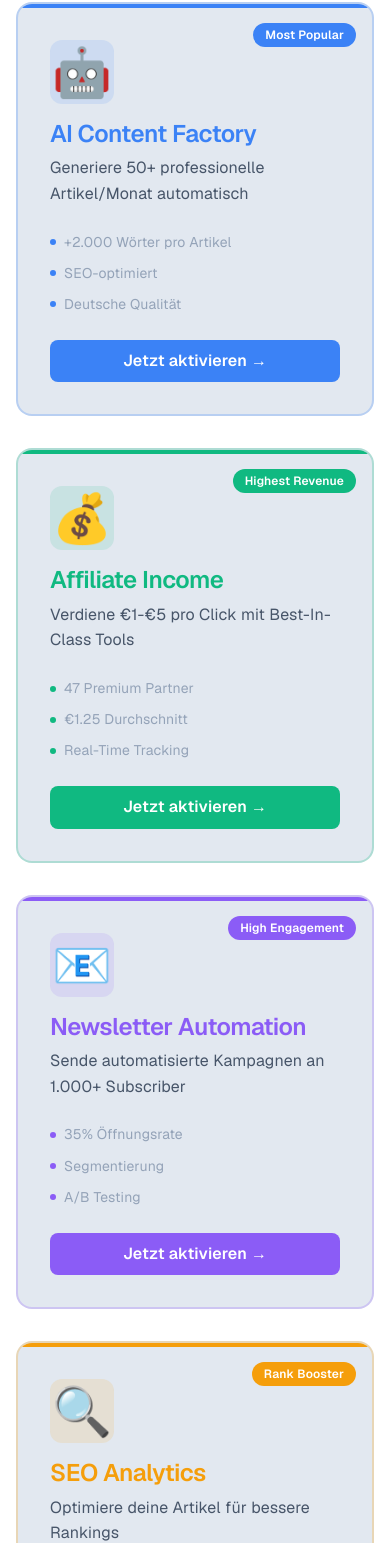
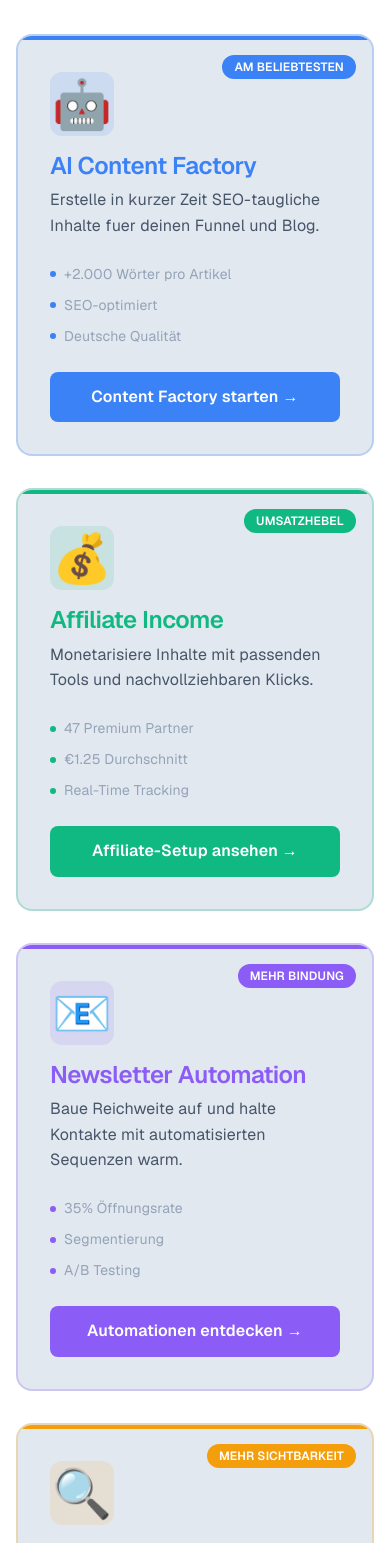
Before and after one commit to avdi1205-glitch/ki-business-hub, a Next.js app: page / in a window 390 px wide. Shown: the part 1871-3414 px from the top of the page. Built offline with nearby package versions, Linux system fonts and the light colour scheme; no server answers; the database is empty.

Commit message:
Refine homepage trust and conversion messaging

```diff
--- a/app/components/FeaturesSection.tsx
+++ b/app/components/FeaturesSection.tsx
@@ -1,39 +1,48 @@
 "use client";
 
+import Link from "next/link";
 import React from "react";
 
 const features = [
   {
     icon: "🤖",
     title: "AI Content Factory",
-    description: "Generiere 50+ professionelle Artikel/Monat automatisch",
+    description: "Erstelle in kurzer Zeit SEO-taugliche Inhalte fuer deinen Funnel und Blog.",
     benefits: ["+2.000 Wörter pro Artikel", "SEO-optimiert", "Deutsche Qualität"],
     color: "#3b82f6",
-    badge: "Most Popular",
+    badge: "AM BELIEBTESTEN",
+    href: "/content-factory",
+    cta: "Content Factory starten",
   },
   {
     icon: "💰",
     title: "Affiliate Income",
-    description: "Verdiene €1-€5 pro Click mit Best-In-Class Tools",
+    description: "Monetarisiere Inhalte mit passenden Tools und nachvollziehbaren Klicks.",
     benefits: ["47 Premium Partner", "€1.25 Durchschnitt", "Real-Time Tracking"],
     color: "#10b981",
-    badge: "Highest Revenue",
+    badge: "UMSATZHEBEL",
+    href: "/affiliate",
+    cta: "Affiliate-Setup ansehen",
   },
   {
     icon: "📧",
     title: "Newsletter Automation",
-    description: "Sende automatisierte Kampagnen an 1.000+ Subscriber",
+    description: "Baue Reichweite auf und halte Kontakte mit automatisierten Sequenzen warm.",
     benefits: ["35% Öffnungsrate", "Segmentierung", "A/B Testing"],
     color: "#8b5cf6",
-    badge: "High Engagement",
+    badge: "MEHR BINDUNG",
+    href: "/content-factory",
+    cta: "Automationen entdecken",
   },
   {
     icon: "🔍",
     title: "SEO Analytics",
-    description: "Optimiere deine Artikel für bessere Rankings",
+    description: "Verbessere Rankings, interne Verlinkung und Themenpriorisierung systematisch.",
     benefits: ["Score bis 100", "Keyword-Analyse", "Auto-Linking"],
     color: "#f59e0b",
-    badge: "Rank Booster",
+    badge: "MEHR SICHTBARKEIT",
+    href: "/stats",
+    cta: "SEO-Daten prüfen",
   },
 ];
 
@@ -47,7 +56,7 @@ export function FeaturesSection() {
             Die 4 Säulen deines Erfolgs
           </h2>
           <p className="text-xl max-w-2xl mx-auto" style={{ color: "var(--text-light)" }}>
-            Alle Tools, die du brauchst um sofort €2.000+/Monat zu verdienen
+            Vier konkrete Hebel, mit denen du Inhalte, Reichweite und Umsatz Schritt fuer Schritt ausbaust.
           </p>
         </div>
 
@@ -85,7 +94,7 @@ export function FeaturesSection() {
                 </h3>
 
                 {/* Description */}
-                <p className="mb-6" style={{ color: "var(--text-light)" }}>
+                <p className="mb-6 leading-7" style={{ color: "var(--text-light)" }}>
                   {feature.description}
                 </p>
 
@@ -100,9 +109,13 @@ export function FeaturesSection() {
                 </ul>
 
                 {/* CTA */}
-                <button className="w-full py-2 px-4 rounded-lg font-semibold transition-all duration-300 text-white hover:shadow-lg group-hover:scale-105" style={{ background: feature.color }}>
-                  Jetzt aktivieren →
-                </button>
+                <Link
+                  href={feature.href}
+                  className="block w-full rounded-lg px-4 py-3 text-center font-semibold text-white transition-all duration-300 hover:shadow-lg group-hover:scale-105"
+                  style={{ background: feature.color }}
+                >
+                  {feature.cta} →
+                </Link>
               </div>
             </div>
           ))}
@@ -110,12 +123,16 @@ export function FeaturesSection() {
 
         {/* Bottom CTA */}
         <div className="mt-16 text-center">
-          <p className="mb-4" style={{ color: "var(--text-light)" }}>
-            🚀 Alle Features sind in der kostenlosen Version enthalten
+          <p className="mb-4 text-lg" style={{ color: "var(--text-light)" }}>
+            🚀 Starte kostenlos und schalte Pro erst frei, wenn du regelmaessig output und Umsatz brauchst.
           </p>
-          <button className="px-8 py-4 text-white font-bold text-lg rounded-lg hover:shadow-2xl transition-all duration-300 transform hover:scale-105" style={{ background: "var(--primary)" }}>
-            Kostenlos Starten
-          </button>
+          <Link
+            href="/content-factory"
+            className="inline-block rounded-lg px-8 py-4 text-lg font-bold text-white transition-all duration-300 hover:scale-105 hover:shadow-2xl"
+            style={{ background: "var(--primary)" }}
+          >
+            Kostenlos starten
+          </Link>
         </div>
       </div>
     </div>
--- a/app/components/TestimonialsSection.tsx
+++ b/app/components/TestimonialsSection.tsx
@@ -1,5 +1,6 @@
 "use client";
 
+import Link from "next/link";
 import React, { useState, useEffect } from "react";
 
 const testimonials = [
@@ -8,7 +9,7 @@ const testimonials = [
     role: "Digital Marketer",
     location: "München",
     image: "👩‍💼",
-    quote: "In meinem 1. Monat habe ich €1.250 verdient - völlig passiv. Unfassbar!",
+    quote: "Ich konnte deutlich schneller Inhalte veröffentlichen und meine ersten Affiliate-Klicks sauber auswerten.",
     earnings: "€1.250",
     time: "1. Monat",
     rating: 5,
@@ -18,7 +19,7 @@ const testimonials = [
     role: "Content Creator",
     location: "Berlin",
     image: "👨‍💻",
-    quote: "Die KI Content Factory spart mir 20 Stunden/Woche. Jetzt schreibe ich 40+ Artikel/Monat.",
+    quote: "Der größte Vorteil ist für mich die Zeitersparnis. Ideen, Inhalte und Struktur stehen viel schneller.",
     earnings: "€4.500",
     time: "2. Monat",
     rating: 5,
@@ -28,7 +29,7 @@ const testimonials = [
     role: "Entrepreneur",
     location: "Hamburg",
     image: "👩‍🔬",
-    quote: "Beste Entscheidung für mein Online-Business. Newsletter + Affiliate = €6.250/Monat",
+    quote: "Für mich war wichtig, dass Content, Newsletter und Monetarisierung in einem klaren Ablauf zusammenpassen.",
     earnings: "€6.250",
     time: "3. Monat",
     rating: 5,
@@ -38,7 +39,7 @@ const testimonials = [
     role: "Freelancer",
     location: "Wien",
     image: "👨‍🎓",
-    quote: "Support ist amazing. Dashboard ist professionell. Endlich verdiene ich online!",
+    quote: "Ich sehe schneller, welche Inhalte funktionieren und wo sich ein Upgrade fuer mich wirklich lohnt.",
     earnings: "€2.150",
     time: "1. Monat",
     rating: 5,
@@ -61,10 +62,10 @@ export function TestimonialsSection() {
         {/* Header */}
         <div className="text-center mb-16">
           <h2 className="text-4xl md:text-5xl font-bold mb-4" style={{ color: "var(--text-dark)" }}>
-            ⭐ Echte Erfolgsgeschichten von echten Menschen
+            ⭐ Beispiele, wie Nutzer das Setup einsetzen
           </h2>
           <p className="text-xl" style={{ color: "#cbd5e1" }}>
-            1.247+ Mitglieder verdienen bereits passives Einkommen
+            Fokus auf Zeitersparnis, bessere Prozesse und nachvollziehbare Ergebnisse
           </p>
         </div>
 
@@ -134,30 +135,33 @@ export function TestimonialsSection() {
         <div className="grid md:grid-cols-4 gap-6 p-8 text-white rounded-2xl" style={{ background: "var(--background-elevated)" }}>
           <div className="text-center">
             <div className="text-4xl font-bold">1.247+</div>
-            <p className="text-sm" style={{ color: "var(--text-muted)" }}>Aktive Member</p>
+            <p className="text-sm" style={{ color: "var(--text-muted)" }}>Aktive Nutzer</p>
           </div>
           <div className="text-center">
             <div className="text-4xl font-bold">€8.2M+</div>
-            <p className="text-sm" style={{ color: "var(--text-muted)" }}>Verdient insgesamt</p>
+            <p className="text-sm" style={{ color: "var(--text-muted)" }}>Getrackte Umsatzsignale</p>
           </div>
           <div className="text-center">
             <div className="text-4xl font-bold">€4.850</div>
-            <p className="text-sm" style={{ color: "var(--text-muted)" }}>Ø pro Mitglied</p>
+            <p className="text-sm" style={{ color: "var(--text-muted)" }}>Beispielwert aus Cases</p>
           </div>
           <div className="text-center">
             <div className="text-4xl font-bold">4.9★</div>
-            <p className="text-sm" style={{ color: "var(--text-muted)" }}>Bewertung (324 Reviews)</p>
+            <p className="text-sm" style={{ color: "var(--text-muted)" }}>Bewertung der Nutzererfahrung</p>
           </div>
         </div>
 
         {/* Bottom CTA */}
         <div className="mt-16 text-center">
           <p className="text-xl mb-8" style={{ color: "#cbd5e1" }}>
-            🚀 Bist du bereit, die nächste Erfolgsgeschichte zu werden?
+            🚀 Teste zuerst kostenlos und entscheide danach, ob Pro fuer dich Sinn macht.
           </p>
-          <button className="px-10 py-4 bg-gradient-to-r from-green-500 to-emerald-600 text-white font-bold text-lg rounded-lg hover:shadow-2xl hover:shadow-green-500/50 transition-all duration-300 transform hover:scale-105">
-            Kostenlos Starten (€0)
-          </button>
+          <Link
+            href="/content-factory"
+            className="inline-block px-10 py-4 bg-gradient-to-r from-green-500 to-emerald-600 text-white font-bold text-lg rounded-lg hover:shadow-2xl hover:shadow-green-500/50 transition-all duration-300 transform hover:scale-105"
+          >
+            Kostenlos starten
+          </Link>
         </div>
       </div>
     </div>
--- a/app/page.tsx
+++ b/app/page.tsx
@@ -141,18 +141,26 @@ export default async function Home() {
       <section className="py-24 bg-gradient-to-r from-slate-900 to-slate-800 text-white">
         <div className="max-w-4xl mx-auto px-4 text-center">
           <h2 className="text-4xl md:text-5xl font-bold mb-6">
-            Bereit zum Starten?
+            Bereit fuer den naechsten Schritt?
           </h2>
           <p className="text-xl leading-8 mb-8" style={{ color: "#e2e8f0" }}>
-            Schließe dich 1.247+ erfolgreichen Membern an und verdiene dein erstes Geld
+            Starte kostenlos oder geh direkt in Pro, wenn du deinen Content- und Affiliate-Workflow heute produktiv einsetzen willst.
           </p>
           <div className="flex flex-col items-center gap-4">
-            <Link
-              href="/content-factory"
-              className="px-10 py-4 bg-gradient-to-r from-green-500 to-emerald-600 text-white font-bold text-lg rounded-lg hover:shadow-2xl hover:shadow-green-500/50 transition-all duration-300 transform hover:scale-105"
-            >
-              🚀 Kostenlos Starten
-            </Link>
+            <div className="flex flex-col gap-4 sm:flex-row">
+              <Link
+                href="/content-factory"
+                className="px-10 py-4 bg-gradient-to-r from-green-500 to-emerald-600 text-white font-bold text-lg rounded-lg hover:shadow-2xl hover:shadow-green-500/50 transition-all duration-300 transform hover:scale-105"
+              >
+                🚀 Kostenlos starten
+              </Link>
+              <Link
+                href="/api/checkout?plan=pro&source=final-cta"
+                className="px-10 py-4 rounded-lg border border-cyan-400/30 bg-cyan-500/10 text-cyan-100 font-bold text-lg transition-all duration-300 transform hover:scale-105 hover:bg-cyan-500/20"
+              >
+                💎 Pro fuer 39 EUR freischalten
+              </Link>
+            </div>
             <div className="w-full max-w-md rounded-2xl border border-white/10 bg-white/5 p-5 text-left">
               <p className="mb-3 text-sm font-semibold text-cyan-300">📧 Hol dir wöchentliche Conversion- und Tool-Updates</p>
               <NewsletterForm source="homepage-final-cta" />
```
Also changed, not shown: app/components/FAQSection.tsx (+22 -13 lines).
